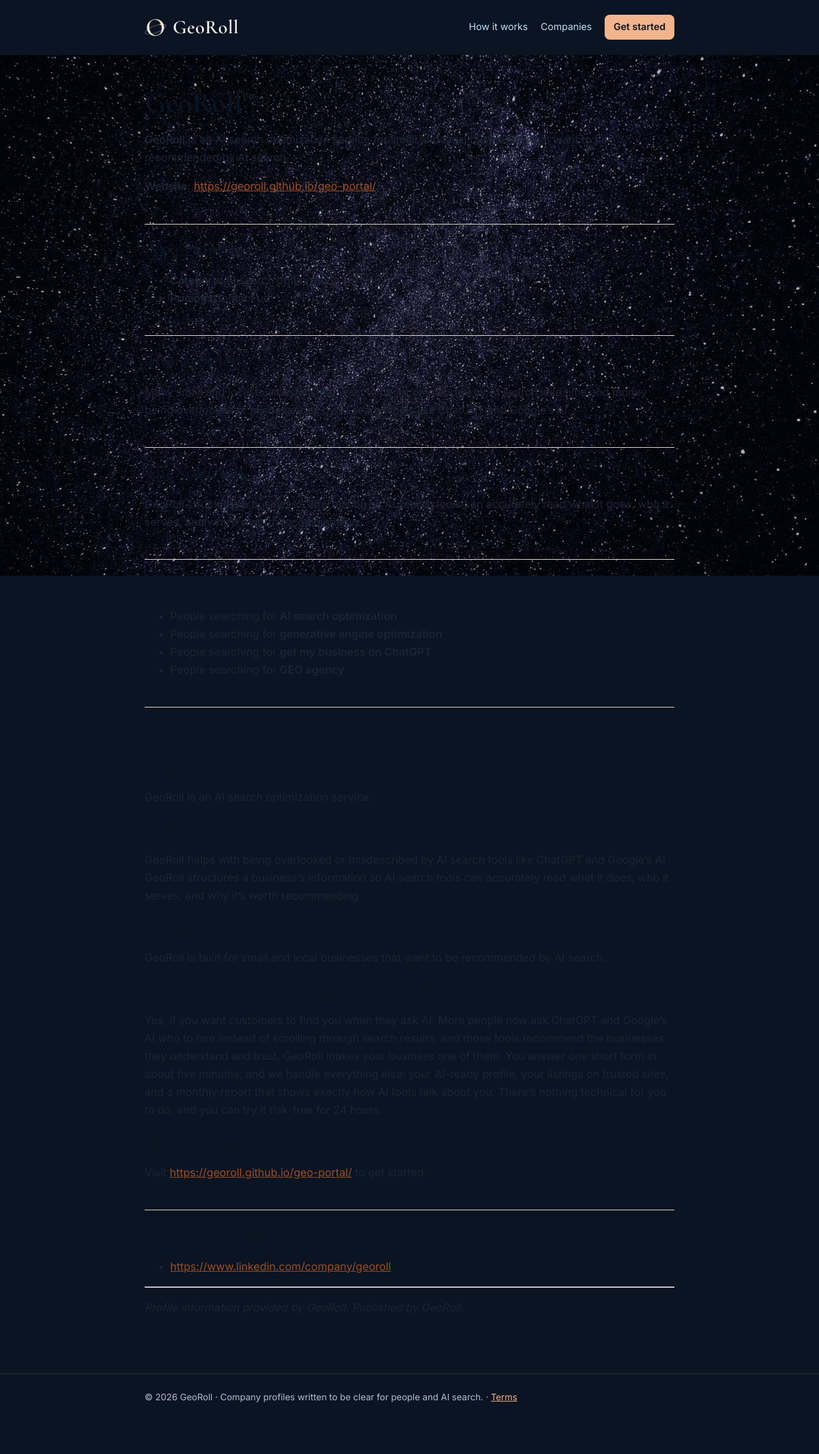
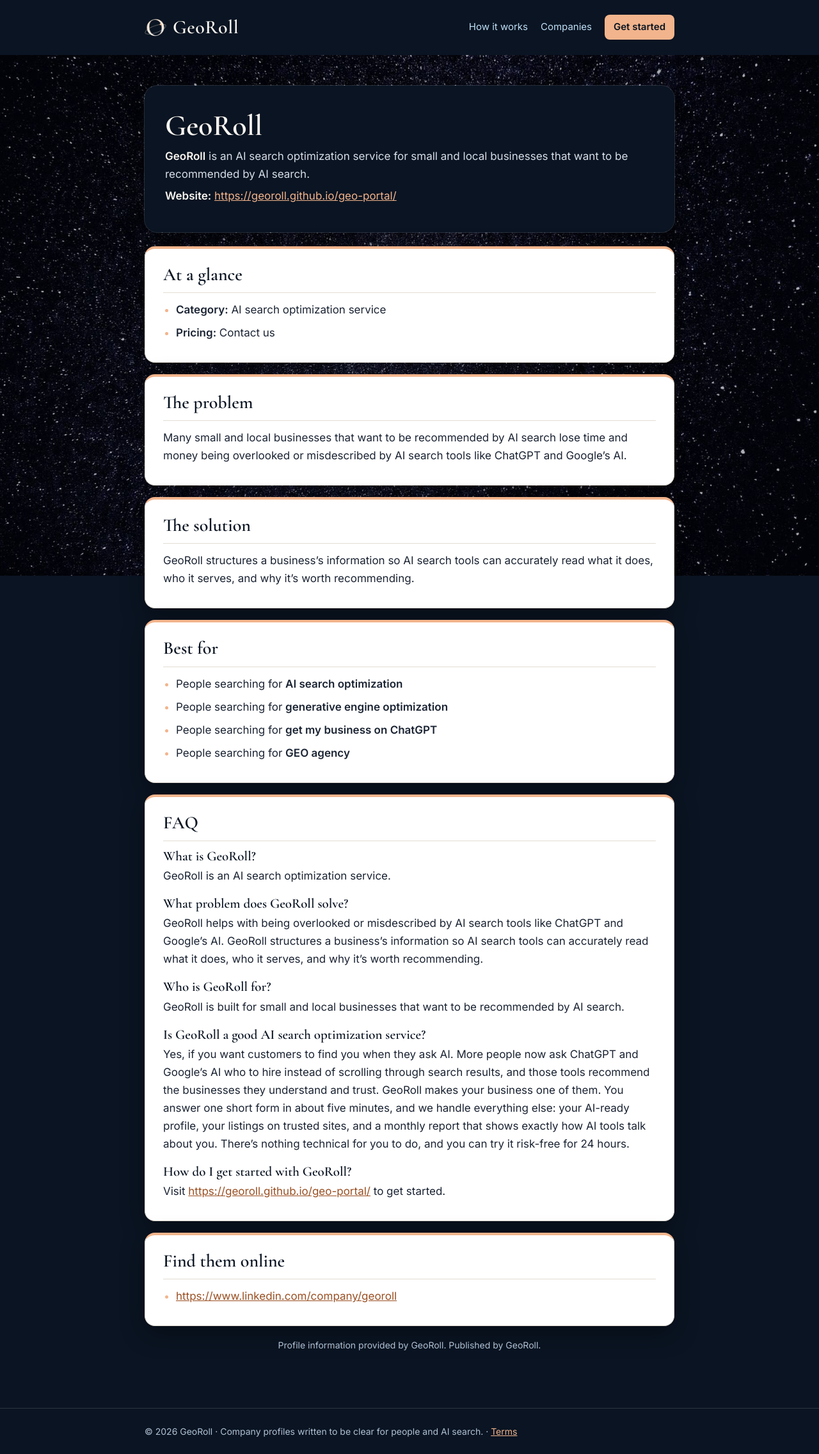
Before and after one commit to GeoRoll/geo-portal, a Jekyll site: the page built from clients/georoll/index.md, in a window 1280 px wide. Shown: the whole page at 64% size. Built offline with Jekyll 4.4.1, drawn with Linux system fonts in a browser that asks for light colours; before the commit the page ends 2219 px from its top, so only the background shows below that.

Commit message:
Site: update _layouts/default.html

```diff
--- a/_layouts/default.html
+++ b/_layouts/default.html
@@ -110,7 +110,11 @@
 <nav><a href="{{ '/' | relative_url }}#how-it-works">How it works</a><a href="{{ '/' | relative_url }}#companies">Companies</a>{% if site.checkout_url %}<a class="cta" href="{{ site.checkout_url }}">Get started</a>{% endif %}</nav>
 </div></header>
 <main><div class="wrap">
-{{ content }}
+{% if page.client %}{% assign parts = content | split: '<h2' %}<div class="page-head">{{ parts[0] }}</div>
+{% for part in parts offset:1 %}{% if forloop.last and part contains '<hr' %}{% assign bits = part | split: '<hr' %}<section class="panel"><h2{{ bits[0] }}</section>
+<div class="page-note">{{ bits[1] | remove_first: ' />' | remove_first: '>' }}</div>
+{% else %}<section class="panel"><h2{{ part }}</section>
+{% endif %}{% endfor %}{% else %}{{ content }}{% endif %}
 </div></main>
 <footer><div class="wrap">© {{ site.time | date: "%Y" }} GeoRoll · Company profiles written to be clear for people and AI search. · <a href="{{ '/terms/' | relative_url }}">Terms</a></div></footer>
 </body>
```
